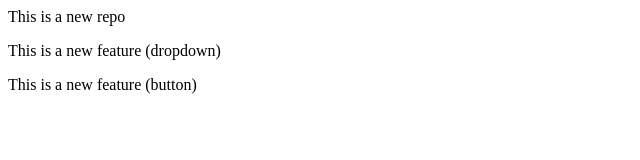
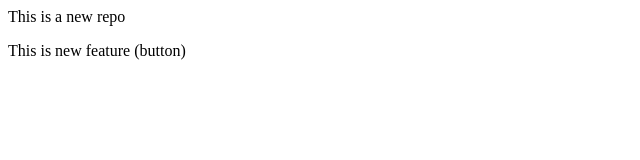
Before and after one commit to sukshamta-husk/localRepo, a plain HTML site: page index.html in a window 1280 px wide. Shown: the whole page, without its empty margins (0-640 px from the left). Drawn offline with Linux system fonts and the light colour scheme.

Commit message:
Button feature in feature1

```diff
--- a/index.html
+++ b/index.html
@@ -1,5 +1,2 @@
 <p>This is a new repo</p>
-
-<p>This is a new feature (dropdown) </p>
-
-<p>This is a new feature (button) </p>
+<p>This is new feature (button) </p>
```
